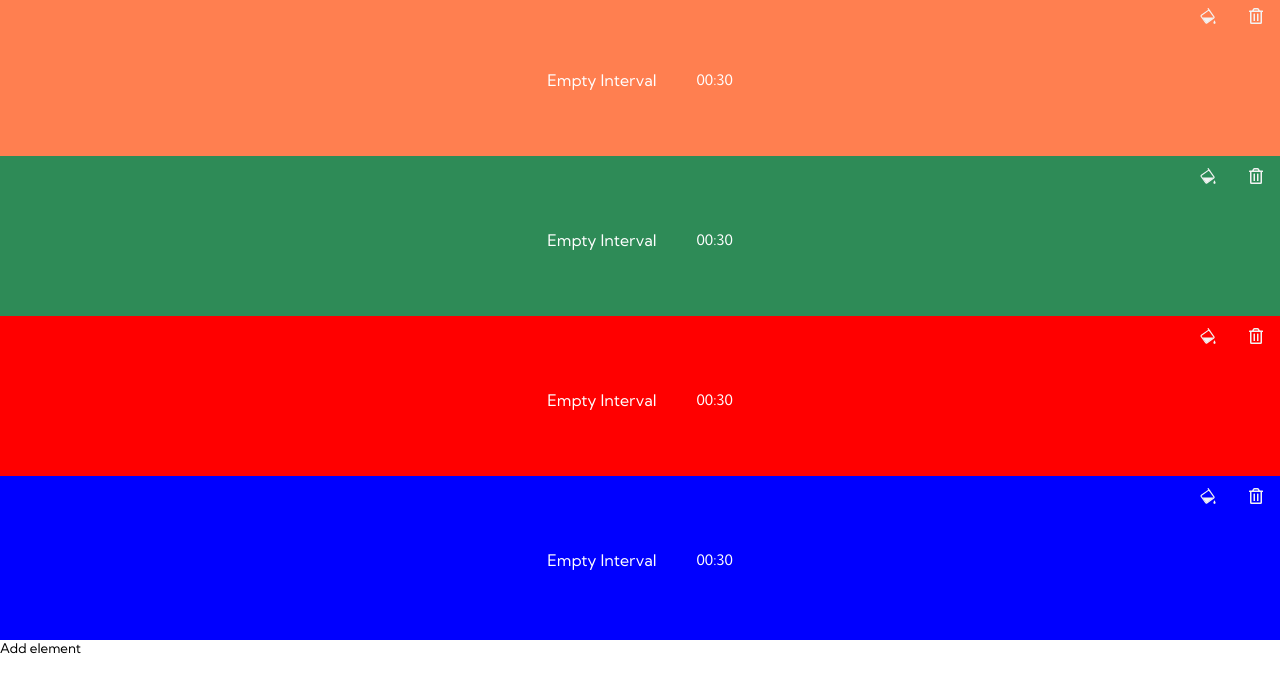
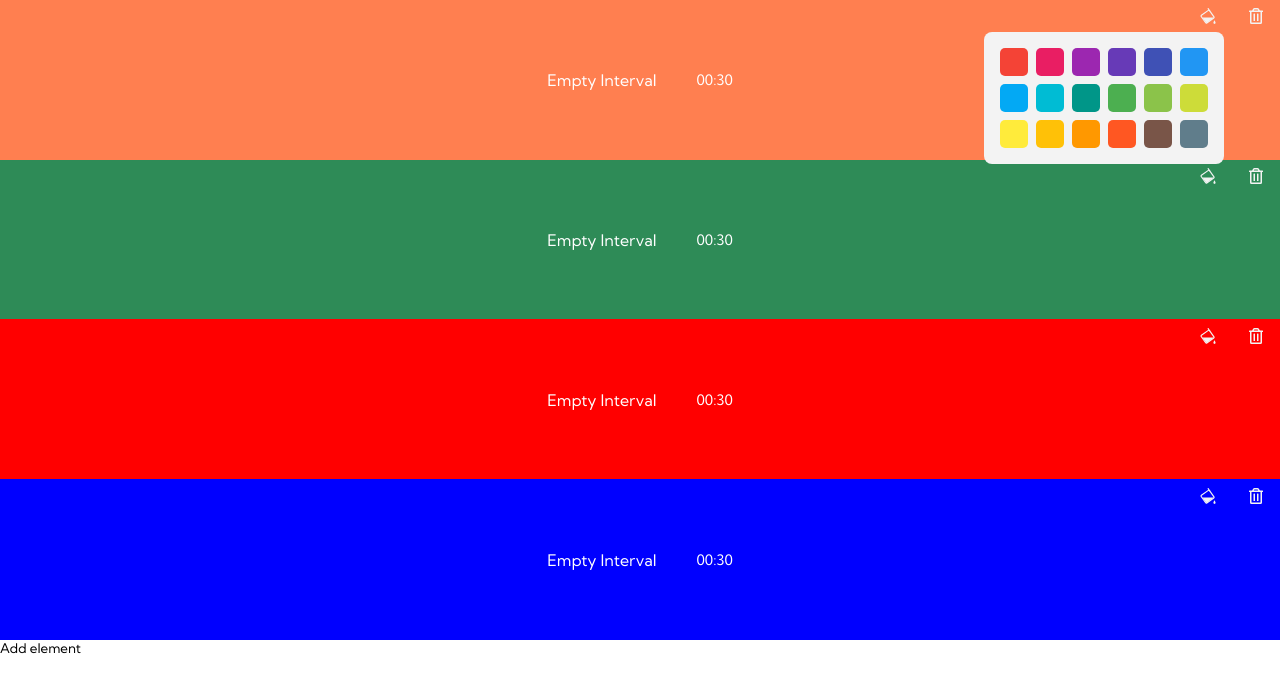
Before and after one commit to emil-litwiniec/intervals, a React app: page /create in a window 1280 px wide. Both pictures are taken after a click on the button 1208 px from the left and 17 px from the top of the page. Shown: the top 692 px of the page. Built offline with nearby package versions, Linux system fonts and the light colour scheme.

Commit message:
Add color pick feature for workout editor

```diff
--- a/package.json
+++ b/package.json
@@ -12,6 +12,7 @@
     "@types/jest": "^24.9.1",
     "@types/node": "^12.12.58",
     "@types/react": "^16.9.49",
+    "@types/react-color": "^3.0.4",
     "@types/react-dom": "^16.9.8",
     "@types/react-redux": "^7.1.9",
     "@types/react-router-dom": "^5.1.5",
@@ -55,6 +56,7 @@
     "postcss-safe-parser": "4.0.1",
     "react": "^16.13.1",
     "react-app-polyfill": "^1.0.6",
+    "react-color": "^2.18.1",
     "react-dev-utils": "^10.2.1",
     "react-dom": "^16.13.1",
     "react-redux": "^7.2.1",
--- a/src/components/draggableComponentBase/DraggableComponentBase.ts
+++ b/src/components/draggableComponentBase/DraggableComponentBase.ts
@@ -9,7 +9,7 @@ interface State {
     lastUpdatePosition: Point;
 }
 
-export abstract class DraggableComponentBase<P> extends React.PureComponent<P, State> {
+export abstract class DraggableComponentBase<P, S = {}> extends React.PureComponent<P, State & S> {
     container: RefObject<HTMLDivElement> = React.createRef<HTMLDivElement>();
     requestAnimationFrame: number | null = null;
     dragThreshold = {
@@ -76,7 +76,10 @@ export abstract class DraggableComponentBase<P> extends React.PureComponent<P, S
             this.dragThreshold
         );
 
-        this.setState({ dragDirection: dragDirection });
+        this.setState({
+            ...this.state,
+            dragDirection: dragDirection,
+        });
     };
 
     handleMouseMove = (event: MouseEvent) => {
@@ -99,6 +102,7 @@ export abstract class DraggableComponentBase<P> extends React.PureComponent<P, S
         const { clientX, clientY } = event;
         this.reset();
         this.setState({
+            ...this.state,
             initDragPos: { x: clientX, y: clientY },
             startTime: Date.now(),
         });
@@ -140,6 +144,7 @@ export abstract class DraggableComponentBase<P> extends React.PureComponent<P, S
         event.preventDefault();
 
         this.setState((state) => ({
+            ...state,
             position: {
                 x: clientX - state.initDragPos.x,
                 y: clientY - state.initDragPos.y,
--- a/src/components/workoutEditor/WorkoutEditor.tsx
+++ b/src/components/workoutEditor/WorkoutEditor.tsx
@@ -6,6 +6,7 @@ import WorkoutEditorElement, {
 import { v4 as uuidv4 } from 'uuid';
 import { mockEditorElements } from './mockData';
 import './_workoutEditor.scss';
+import { ColorResult } from 'react-color';
 
 interface State {
     editorElements: EditorElementFromState[];
@@ -156,8 +157,12 @@ class WorkoutEditor extends React.Component<Props, State> {
         );
     };
 
-    onColorChange = (id: string) => {
-        console.log('onColorChange()');
+    onColorChange = (id: string, color: ColorResult) => {
+        this.udpateEditorElementsState((element) => {
+            if (element.id === id) {
+                element.color = color.hex;
+            }
+        })
     };
 
     onDelete = (id: string) => {
@@ -222,6 +227,7 @@ class WorkoutEditor extends React.Component<Props, State> {
     render() {
         return (
             <section className="workout-editor">
+
                 {this.editorElements}
                 <Button handleClick={this.addEmptyElement}>Add element</Button>
             </section>
--- a/src/components/workoutEditorElement/WorkoutEditorElement.tsx
+++ b/src/components/workoutEditorElement/WorkoutEditorElement.tsx
@@ -1,10 +1,12 @@
-import React, { SyntheticEvent } from 'react';
+import React, { CSSProperties, SyntheticEvent } from 'react';
 import DraggableComponentBase from '@/components/draggableComponentBase/DraggableComponentBase';
 import { DragDirection, Point } from '@/utils/drag';
 import { formatSecondsToMinutes } from '@/utils/format';
 import './_workoutEditorElement.scss';
 import { IconColorFill, IconDelete } from '@/misc/icons';
 import Button from '@/components/button/Button';
+
+import { ColorResult, CirclePicker } from 'react-color';
 
 export interface EditorElementProps {
     id: string;
@@ -18,12 +20,12 @@ export interface EditorElementProps {
     onDurationChange(id: string, diff: number): void;
     onPositionChange(id: string, clientY: number): void;
     onPositionUpdate(id: string, clientY: number): void;
-    onColorChange(id: string, event: SyntheticEvent): void;
+    onColorChange(id: string, newColor: ColorResult, event?: SyntheticEvent): void;
     onDelete(id: string): void;
     updateOffsetTop(id: string, offsetTop: number): void;
 }
 
-interface State {
+interface DraggableComponentBaseState {
     initDragPos: Point;
     dragDirection: DragDirection;
     position: Point;
@@ -31,9 +33,11 @@ interface State {
     lastUpdatePosition: Point;
 }
 
-class WorkoutEditorElement extends DraggableComponentBase<EditorElementProps> {
-    state: State;
+interface WorkoutEditorState extends DraggableComponentBaseState {
+    showPicker: boolean;
+}
 
+class WorkoutEditorElement extends DraggableComponentBase<EditorElementProps, WorkoutEditorState> {
     constructor(props: EditorElementProps) {
         super(props);
         this.state = {
@@ -42,6 +46,7 @@ class WorkoutEditorElement extends DraggableComponentBase<EditorElementProps> {
             position: new Point(),
             startTime: null,
             lastUpdatePosition: new Point(),
+            showPicker: false,
         };
     }
     dragThreshold = {
@@ -80,12 +85,14 @@ class WorkoutEditorElement extends DraggableComponentBase<EditorElementProps> {
 
         if (!isDurationBelowMinimal && shouldUpdateDuration) {
             this.props.onDurationChange(this.props.id, diffX);
+            if (this.state.showPicker) this.setState({ showPicker: false });
         } else if (shouldUpdatePosition) {
             this.container.current!.style.transform = `translateY(${this.state.position.y}px)`;
             if (clientPosition) {
                 const { y: clientY } = clientPosition;
                 this.props.onPositionChange(this.props.id, clientY);
             }
+            if (this.state.showPicker) this.setState({ showPicker: false });
         }
         this.setState({
             lastUpdatePosition: new Point(this.state.position.x, this.state.position.y),
@@ -120,11 +127,25 @@ class WorkoutEditorElement extends DraggableComponentBase<EditorElementProps> {
         this.container.current!.classList.add('return');
     };
 
+    togglePicker = (on?: boolean) => {
+        this.setState((state) => ({
+            ...state,
+            showPicker: on !== undefined ? on : !state.showPicker,
+        }));
+    };
+
     render() {
         const { name, duration, color = '#f3f3f3', height } = this.props;
         const swapHighlightClassname = this.props.swapHighlight ? 'swap-highlight' : '';
         const moveClassname = this.isVerticalDrag ? 'moving' : '';
-        const style = { backgroundColor: color, height: `${height}%`, '--color': color };
+        const style: CSSProperties & { '--color': string } = {
+            backgroundColor: color,
+            height: `${height}%`,
+            '--color': color,
+        };
+        if (this.state.showPicker) {
+            style.zIndex = 200;
+        }
 
         return (
             <div
@@ -134,10 +155,7 @@ class WorkoutEditorElement extends DraggableComponentBase<EditorElementProps> {
                 data-id={this.props.id}
             >
                 <div className="editor-element__button-group">
-                    <Button
-                        handleClick={(event) => this.props.onColorChange(this.props.id, event)}
-                        variant="editor-element"
-                    >
+                    <Button handleClick={() => this.togglePicker()} variant="editor-element">
                         <IconColorFill className="editor-element__color" />
                     </Button>
                     <Button
@@ -146,6 +164,16 @@ class WorkoutEditorElement extends DraggableComponentBase<EditorElementProps> {
                     >
                         <IconDelete className="editor-element__delete" />
                     </Button>
+
+                    {this.state.showPicker && (
+                        <CirclePicker
+                            color={this.props.color}
+                            onChange={(color: ColorResult) =>
+                                this.props.onColorChange(this.props.id, color)
+                            }
+                            className="editor-element__picker"
+                        />
+                    )}
                 </div>
                 <p className="editor-element__name">{name}</p>
                 <p className="editor-element__duration">{formatSecondsToMinutes(duration)}</p>
--- a/src/components/workoutEditorElement/_workoutEditorElement.scss
+++ b/src/components/workoutEditorElement/_workoutEditorElement.scss
@@ -10,12 +10,11 @@
 
     &::after {
         position: absolute;
-        top: -4px;
-        height: 6px;
+        top: -1px;
+        height: 1px;
         content: '';
         width: 100%;
         background-color: var(--color);
-        transition: background-color 0.2s ease-in-out;
     }
 
     &__name {
@@ -37,6 +36,35 @@
         justify-content: space-evenly;
     }
 
+    &__picker {
+        position: absolute;
+        right: 7rem;
+        top: 4rem;
+        z-index: 200;
+        width: unset !important;
+        flex-wrap: unset !important;
+        margin: 0 !important;
+        padding: 2rem;
+        background-color: $color-off-white;
+        border-radius: 1rem;
+
+        display: grid !important;
+        gap: 1rem;
+        grid-template-columns: repeat(6, 1fr);
+
+        .editor-element {
+            z-index: 200;
+        }
+
+        & span div {
+            margin: 0 !important;
+        }
+
+        & span div span div {
+            border-radius: 5px !important;
+        }
+    }
+
     & .button--editor-element {
         z-index: 100;
 
@@ -54,6 +82,8 @@
     &.swap-highlight {
         &::after {
             background-color: goldenrod;
+            transition: background-color 0.2s ease-in-out;
+            height: 3px;
         }
     }
 
```
Also changed, not shown: 1 other file (tests, documents, lock files or other folders).
